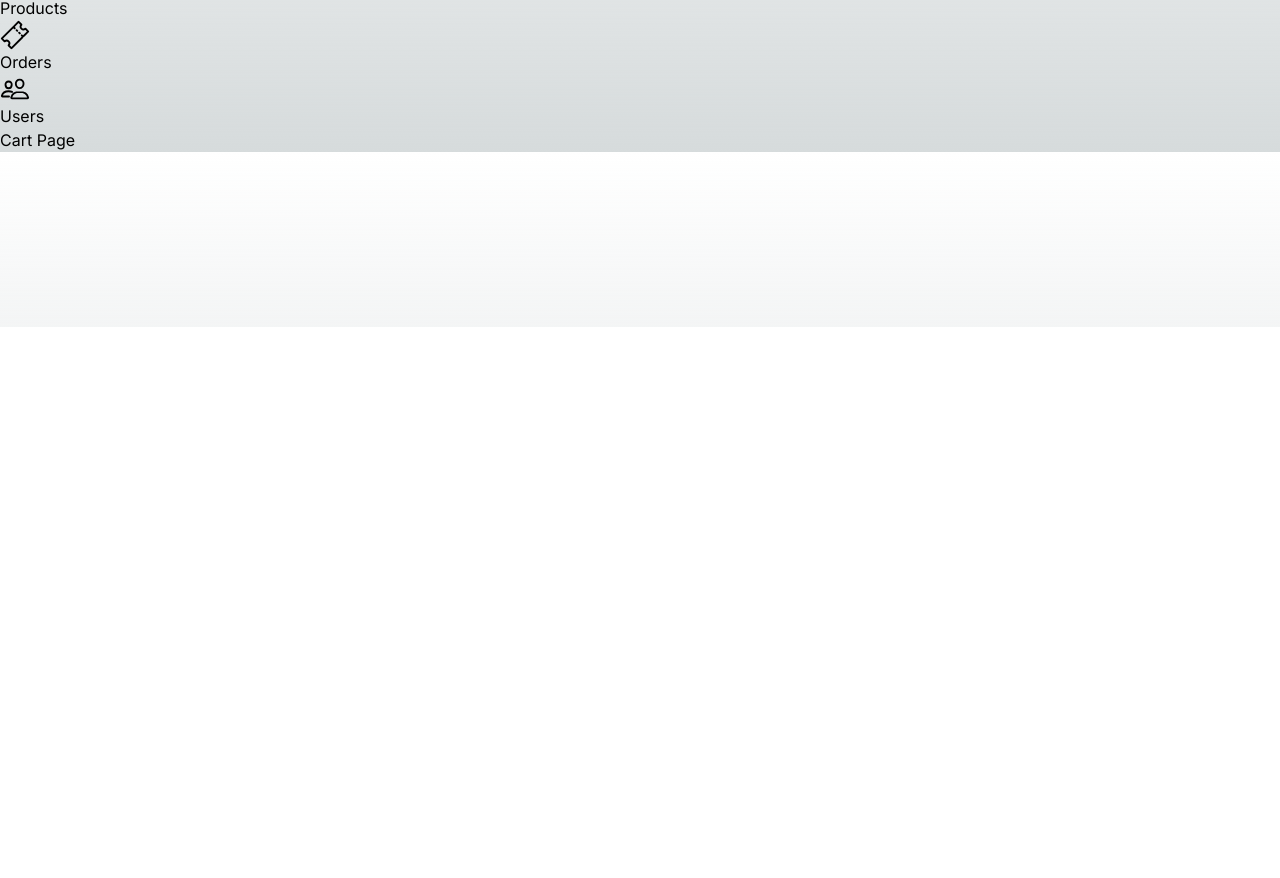
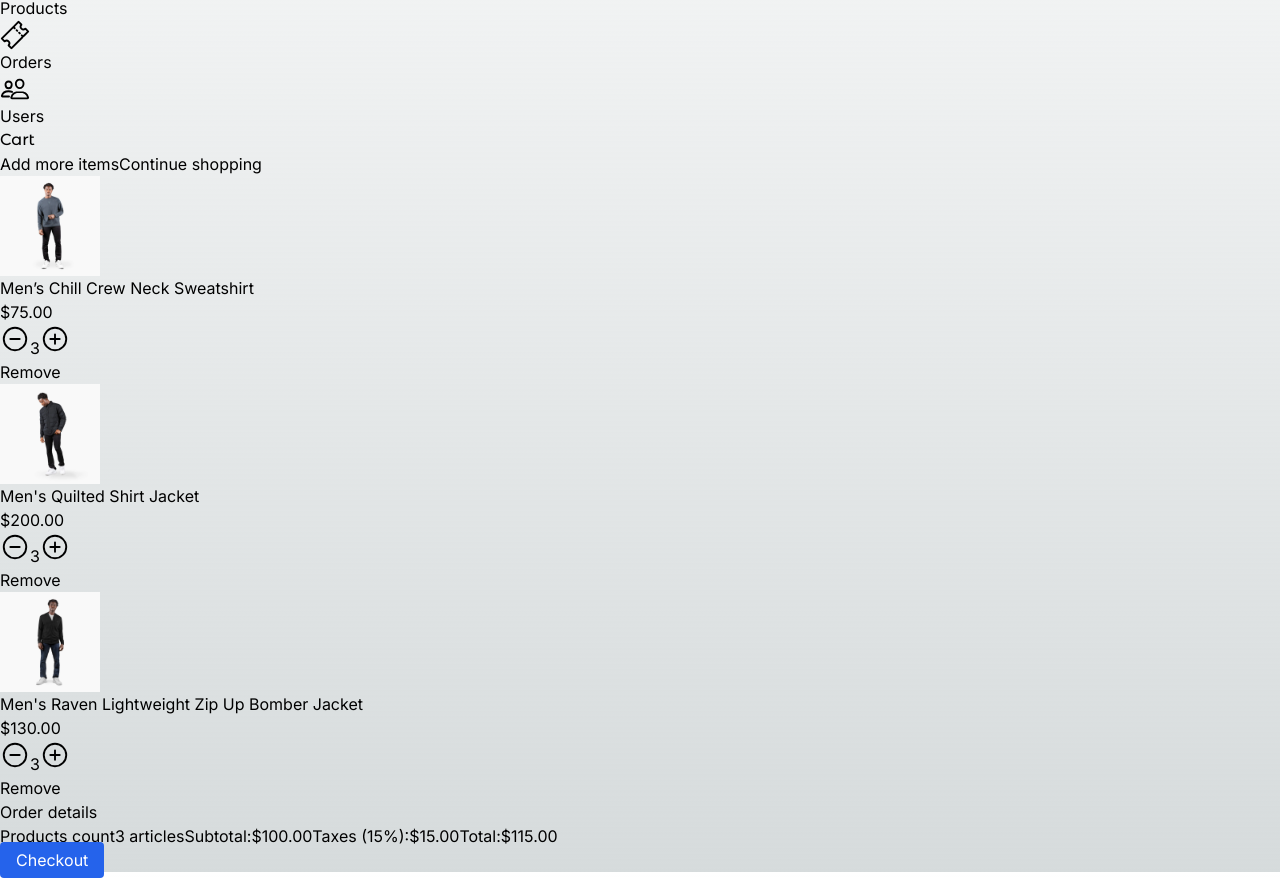
Before and after one commit to Ruli-AlSe/onshop-ecommerce-nextjs, a Next.js app: page /cart in a window 1280 px wide. Shown: the part 473-1351 px from the top of the page. Before the commit the page ends 800 px from the top, so only its background shows below. Built offline with nearby package versions, Linux system fonts and the light colour scheme.

Commit message:
çcreate basic layout of cart page

```diff
--- a/src/app/(shop)/cart/page.tsx
+++ b/src/app/(shop)/cart/page.tsx
@@ -1,7 +1,75 @@
+import Image from 'next/image';
+import Link from 'next/link';
+
+import { QuantitySelector, Title } from '@/components';
+import { initialData } from '@/seed/seed';
+
+const productsInCart = [initialData.products[0], initialData.products[1], initialData.products[2]];
+
 export default function CartPage() {
   return (
-    <div>
-      <h1>Cart Page</h1>
+    <div className="flex justify-center items-center mb-72 px-10 sm:px-0">
+      <div className="flex flex-col w-[1000px]">
+        <Title title="Cart" />
+
+        <div className="grid grid-cols-1 sm:grid-cols-2 gap-10">
+          {/* cart */}
+          <div className="flex flex-col mt-5">
+            <span className="text-xl">Add more items</span>
+            <Link href="/" className="underline mb-5">
+              Continue shopping
+            </Link>
+
+            {/* items */}
+            {productsInCart.map((product) => (
+              <div key={product.slug} className="flex mb-5">
+                <Image
+                  src={`/products/${product.images[0]}`}
+                  width={100}
+                  height={100}
+                  style={{
+                    width: '100px',
+                    height: '100px',
+                  }}
+                  alt={product.title}
+                  className="mr-5 rounded"
+                />
+                <div>
+                  <p>{product.title}</p>
+                  <p>${product.price.toFixed(2)}</p>
+                  <QuantitySelector quantity={3} />
+                  <button className="underline mt-3">Remove</button>
+                </div>
+              </div>
+            ))}
+          </div>
+
+          {/* checkout - order details */}
+          <div className="bg-white rounded-xl shadow-xl p-7">
+            <h2 className="text-2xl mb-2">Order details</h2>
+
+            <div className="grid grid-cols-2">
+              <span>Products count</span>
+              <span className="text-right">3 articles</span>
+
+              <span>Subtotal:</span>
+              <span className="text-right">$100.00</span>
+
+              <span>Taxes (15%):</span>
+              <span className="text-right">$15.00</span>
+
+              <span className="mt-5 text-2xl">Total:</span>
+              <span className="mt-5 text-2xl text-right">$115.00</span>
+            </div>
+
+            <div className="mt-5 mb-2 w-full">
+              <Link href="/checkout/address" className="flex btn-primary justify-center">
+                Checkout
+              </Link>
+            </div>
+          </div>
+        </div>
+      </div>
     </div>
   );
 }
```
